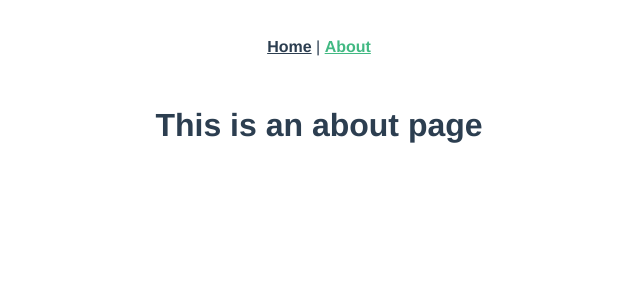
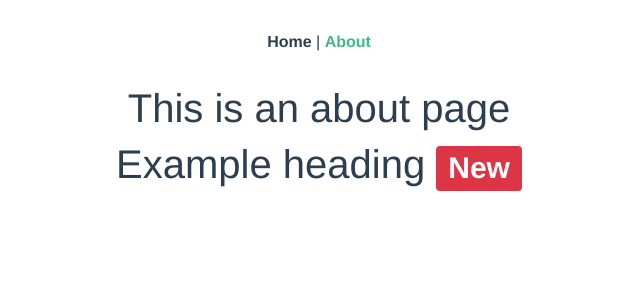
Before and after one commit to reusing-code/dochan-client, a Vue app: page /about in a window 1280 px wide. Shown: the top 300 px of the page, without its empty margins (321-961 px from the left). Built offline with nearby package versions, Linux system fonts and the light colour scheme.

Commit message:
Add bootstrap

```diff
--- a/package.json
+++ b/package.json
@@ -10,6 +10,8 @@
     "test:unit": "vue-cli-service test:unit"
   },
   "dependencies": {
+    "bootstrap": "^4.1.3",
+    "bootstrap-vue": "latest",
     "register-service-worker": "^1.0.0",
     "vue": "^2.5.17",
     "vue-router": "^3.0.2",
--- a/src/main.js
+++ b/src/main.js
@@ -2,9 +2,13 @@ import Vue from "vue";
 import App from "./App.vue";
 import router from "./router";
 import store from "./store";
+import BootstrapVue from 'bootstrap-vue'
 import "./registerServiceWorker";
+import 'bootstrap/dist/css/bootstrap.css'
+import 'bootstrap-vue/dist/bootstrap-vue.css'
 
 Vue.config.productionTip = false;
+Vue.use(BootstrapVue);
 
 new Vue({
   router,
--- a/src/views/About.vue
+++ b/src/views/About.vue
@@ -1,5 +1,6 @@
 <template>
   <div class="about">
     <h1>This is an about page</h1>
+    <h1>Example heading <span class="badge badge-danger">New</span></h1>
   </div>
 </template>
```
Also changed, not shown: 1 other file (tests, documents, lock files or other folders).
